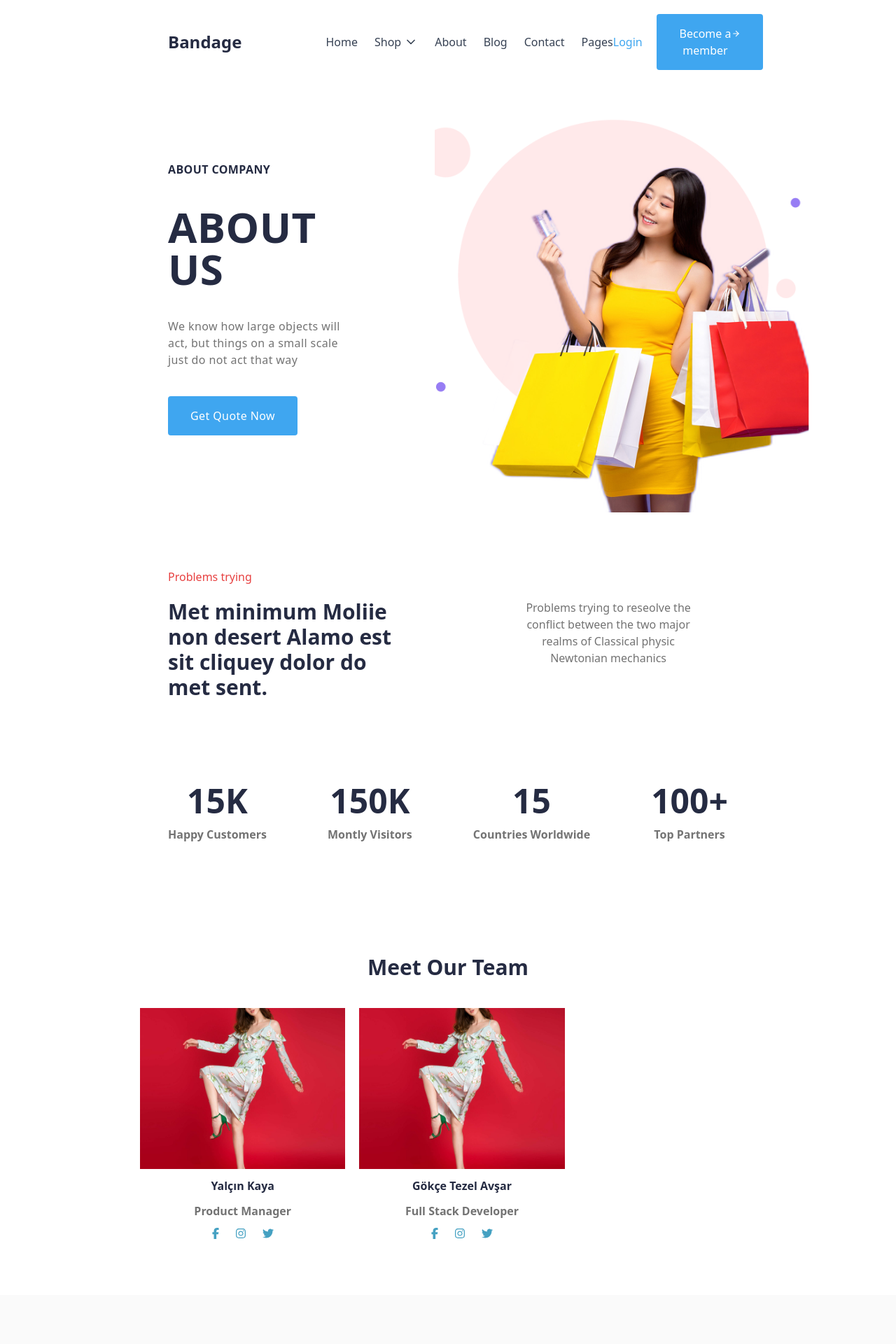
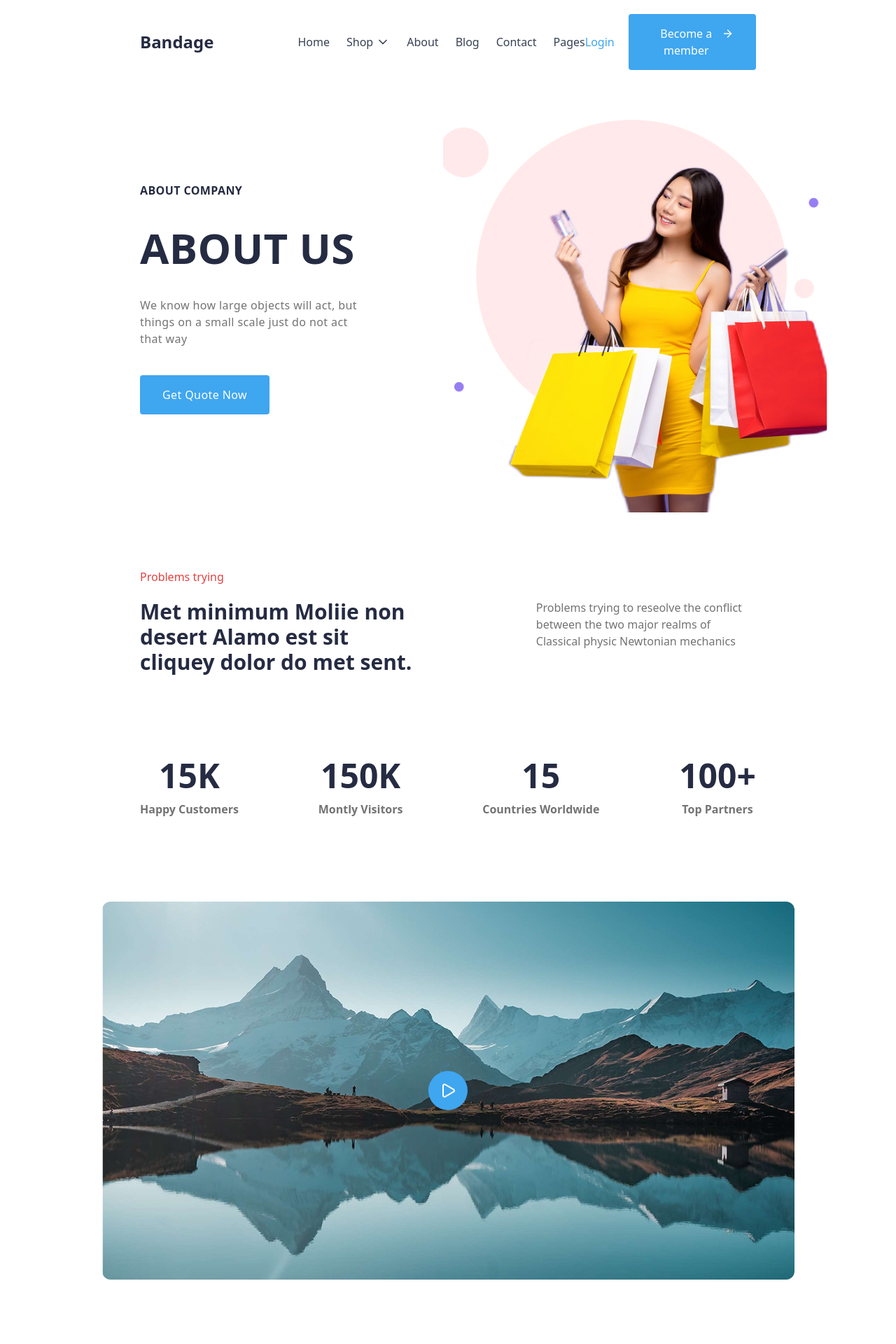
Before and after one commit to gokce-tezel-avsar/E-Ticaret, a React (Vite) app: page /about in a window 1280 px wide. Shown: the top 1920 px of the page at 70% size. Built offline with nearby package versions, Linux system fonts and the light colour scheme.

Commit message:
T07 video eklendi. Diğer componentlerde küçük değişiklikler yapıldı

```diff
--- a/src/components/AboutHero.jsx
+++ b/src/components/AboutHero.jsx
@@ -3,7 +3,7 @@ import abouthero from '../assets/about/abouthero.png'
 
 function AboutHero() {
   return (
-    <div className='flex flex-col sm:flex-row sm:px-30 justify-between sm:w-full'>
+    <div className='flex flex-col sm:flex-row sm:px-20 justify-between sm:w-full'>
         <div className='flex flex-col sm:items-baseline justify-center py-20  items-center gap-15 sm:gap-10 sm:px-30  sm:w-1/2 tracking-wide'>
             <h1 className='font-bold text-[#252b42] hidden sm:inline'>ABOUT COMPANY</h1>
             <h2 className='text-6xl font-bold text-[#252b42]'>ABOUT US</h2>
--- a/src/components/AboutRatings.jsx
+++ b/src/components/AboutRatings.jsx
@@ -2,15 +2,13 @@ import React from 'react'
 
 function AboutRatings() {
   return (
-    <div className='flex flex-col sm:px-50 py-20'>
+    <div className='flex flex-col sm:px-40 py-20'>
         <div className='flex flex-col sm:flex-row items-center px-10 '>
             <div className='flex flex-col items-center text-center gap-5 pb-10 sm:items-baseline sm:text-left'>
                 <p className='text-[#e74040]'>Problems trying</p>
                 <div className='flex sm:flex-row flex-col gap-10'>
-                <h3 className='text-[#252b42] font-bold text-3xl sm:pr-20'>Met minimum Moliie non desert Alamo est sit cliquey dolor do met sent.</h3>
-
-
-                <p className='text-[#737373] text-center px-10'>Problems trying to reseolve the conflict between the two major realms of Classical physic Newtonian mechanics</p>
+                <h3 className='text-[#252b42] font-bold text-3xl sm:pr-30'>Met minimum Moliie non desert Alamo est sit cliquey dolor do met sent.</h3>
+                <p className='text-[#737373] text-center sm:text-left'>Problems trying to reseolve the conflict between the two major realms of Classical physic Newtonian mechanics</p>
                 </div>
             </div>
 
--- a/src/components/BestSellerProducts.jsx
+++ b/src/components/BestSellerProducts.jsx
@@ -2,13 +2,13 @@ import React from 'react'
 import { Link } from 'react-router-dom'
 import {products} from "../data.js"
 
-function BestSellerProducts({className=""}) {
+function BestSellerProducts() {
   return (
-    <div className='flex flex-col w-full px-10 sm:px-30 mt-10 bg-[#fafafa]'>
+    <div className='flex flex-col w-fullbg-[#fafafa] py-20'>
       <h2 className='text-[#252b42] font-bold text-xl my-4 '>BESTSELLER PRODUCTS</h2>
       <hr className='text-[#ececec]'/>
 
-      <div className='flex flex-col sm:flex-row gap-10 sm:flex-wrap overflow-hidden'>
+      <div className='flex flex-col sm:flex-row gap-10 sm:flex-wrap'>
         {products.map((product, index) => (
           <Link
             to="/productDetail"
--- a/src/components/Brands.jsx
+++ b/src/components/Brands.jsx
@@ -6,10 +6,9 @@ import stripe from '../assets/brands/stripe.png'
 import aws from '../assets/brands/aws.png'
 import lastBrands from '../assets/brands/lastBrand.png'
 
-function Brands({className=""}) {
+function Brands() {
   return (
-    <div>
-         <section className={`flex flex-col items-center gap-15 py-20 sm:flex-row sm:items-center sm:justify-center bg-[#fafafa]   ${className} `}>
+         <section className="flex flex-col w-full items-center gap-15 py-20 sm:flex-row sm:items-center sm:justify-center bg-white">
               <img src={hooli} alt="hooli" />
               <img src={lyft} alt="lyft" />
               <img src={thirdBrand} alt="thirdBrand" />
@@ -17,7 +16,7 @@ function Brands({className=""}) {
               <img src={aws} alt="aws" />
               <img src={lastBrands} alt="lastBrand" />
           </section>
-    </div>
+
   )
 }
 
--- a/src/components/FooterBar.jsx
+++ b/src/components/FooterBar.jsx
@@ -5,14 +5,16 @@ import { faFacebookF, faInstagram, faTwitter } from '@fortawesome/free-brands-sv
 function FooterBar({className=""}) {
   return (
     <div className=''>
-        <div className={`bg-[#FAFAFA] flex justify-center flex-col py-15 px-10 sm:px-60 gap-6 sm:flex-row sm:justify-between ${className}`}>
+        <div className={`flex bg-[#fafafa] justify-center flex-col py-15 px-10 sm:px-40 gap-6 sm:flex-row sm:justify-between ${className}`}>
     <h3 className='text-[#252b42] text-3xl font-bold'>Bandage</h3>
     <div className='flex flex-row gap-x-6 '>
        <FontAwesomeIcon icon={faFacebookF} className="text-[#45a1c2] text-2xl" />
        <FontAwesomeIcon icon={faInstagram} className="text-[#45a1c2] text-2xl" />
        <FontAwesomeIcon icon={faTwitter} className="text-[#45a1c2] text-2xl" />
+
     </div>
   </div>
+  <hr className='text-[#ececec]' />
   </div>
   )
 }
--- a/src/components/TopProducts.jsx
+++ b/src/components/TopProducts.jsx
@@ -7,7 +7,7 @@ function TopProducts() {
   return (
   <div className="flex flex-col sm:flex-row items-center sm:justify-center sm:h-auto gap-10 px-10 object-center">
 
-      <div className="sm:h-[600px] sm:w-1/3 relative">
+      <div className="sm:h-[600px] w-1/3 relative">
                 <img
                   src={top1}
                   alt="top1"
--- /dev/null
+++ b/src/components/Video.jsx
@@ -0,0 +1,14 @@
+import { Play } from 'lucide-react'
+import React from 'react'
+import video from "../assets/video.png"
+
+function Video() {
+  return (
+    <div className='flex relative items-center justify-center py-10'>
+        <img src={video} className='relative rounded-xl object-contain'></img>
+        <button className='absolute bg-[#3fa6f0] p-4 rounded-4xl items-center justify-center'><Play className='text-white'/></button>
+    </div>
+  )
+}
+
+export default Video
--- a/src/layouts/AlternativeHeader.jsx
+++ b/src/layouts/AlternativeHeader.jsx
@@ -5,7 +5,7 @@ import { Link } from 'react-router-dom'
 function AlternativeHeader() {
           const [isOpen, setIsOpen] = useState(false);
   return (
-    <header className="bg-white px-10 py-5 sm:px-60 w-full flex-col align-center">
+    <header className="bg-white px-10 py-5 sm:px-50 w-full flex-col align-center">
     <div className="flex justify-between items-center w-full">
             <div className='sm:flex sm:flex-row sm:items-center sm:gap-30'>
                     <h3 className="text-2xl text-[#252b42] font-bold">Bandage</h3>
--- a/src/layouts/BrandsDetails.jsx
+++ b/src/layouts/BrandsDetails.jsx
@@ -1,8 +1,7 @@
 import React from 'react'
 import Brands from "../components/Brands.jsx"
 
-function BrandsDetails(props) {
-  const {className} = props;
+function BrandsDetails() {
   return (
     <div>
         <div className='flex flex-col bg-[#fafafa] items-center pt-30 sm:py-20 font-bold gap-10'>
--- a/src/layouts/Footer.jsx
+++ b/src/layouts/Footer.jsx
@@ -2,10 +2,7 @@ import React, { useState } from 'react';
 import {Link} from 'react-router-dom';
 import FooterBar from '../components/FooterBar';
 
-
-
-function Footer(props) {
-  const {className} = props;
+function Footer() {
   const [email, setEmail] = useState('');
   const [submitted, setSubmitted] = useState(false);
 
@@ -19,9 +16,9 @@ function Footer(props) {
   };
   return (
     <footer className="bg-white text-gray-700 w-full flex flex-col">
-     <FooterBar className="bg-fafafa"/>
-     <hr className='text-[#ececec]'/>
-      <div className="flex flex-col sm:flex-row sm:justify-between sm:flex-wrap px-10 sm:px-60 gap-8 pt-20 pb-10">
+     <FooterBar/>
+
+      <div className="flex flex-col sm:flex-row sm:justify-between sm:flex-wrap px-10 sm:px-40 gap-8 pt-20 pb-10">
 
         <section className="flex flex-col min-w-[150px]">
 
--- a/src/pages/AboutPage.jsx
+++ b/src/pages/AboutPage.jsx
@@ -6,6 +6,7 @@ import AboutRatings from '../components/AboutRatings'
 import TeamMembers from '../components/TeamMembers'
 import BrandsDetails from '../layouts/BrandsDetails'
 import WorkWithUs from '../components/WorkWithUs'
+import Video from '../components/Video'
 
 function AboutPage() {
   return (
@@ -13,6 +14,7 @@ function AboutPage() {
         <AlternativeHeader/>
         <AboutHero/>
         <AboutRatings/>
+        <Video/>
         <TeamMembers/>
         <BrandsDetails/>
         <WorkWithUs/>
```
Also changed, not shown: src/assets/video.png (added).
